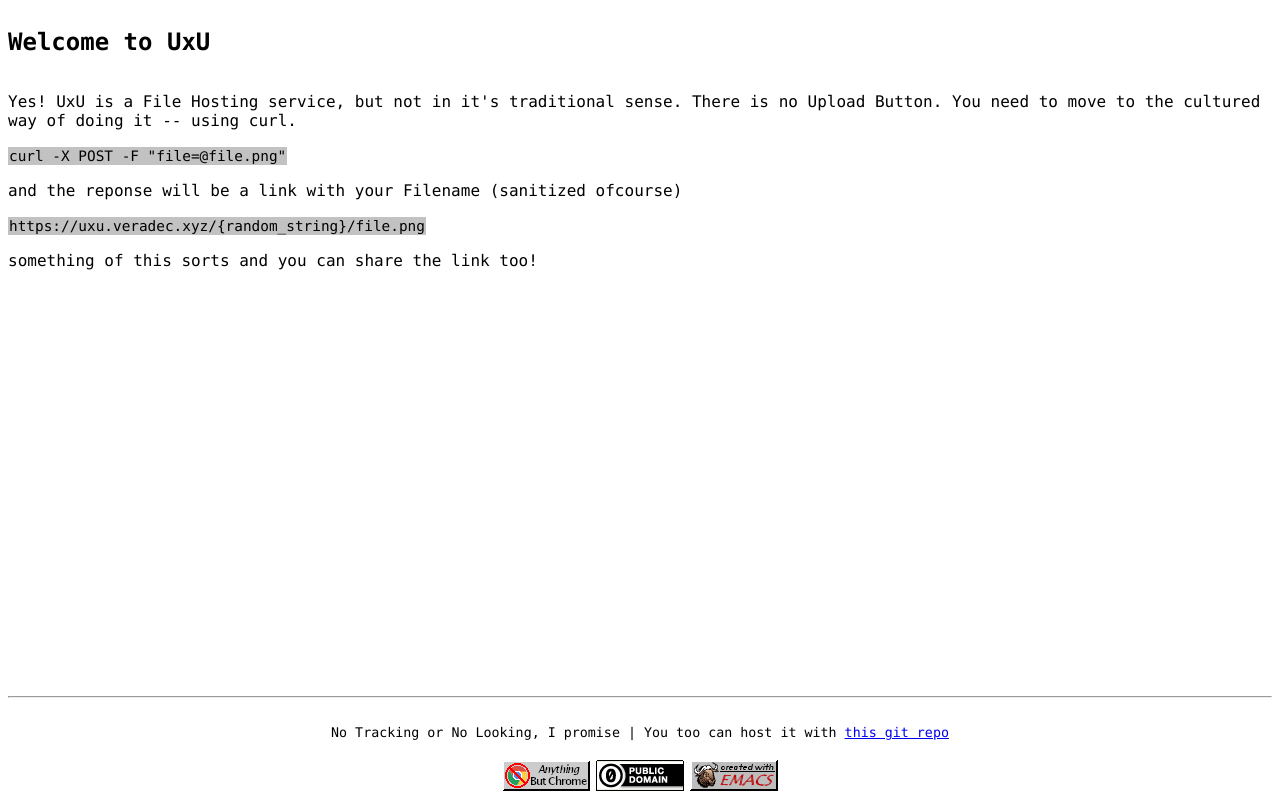
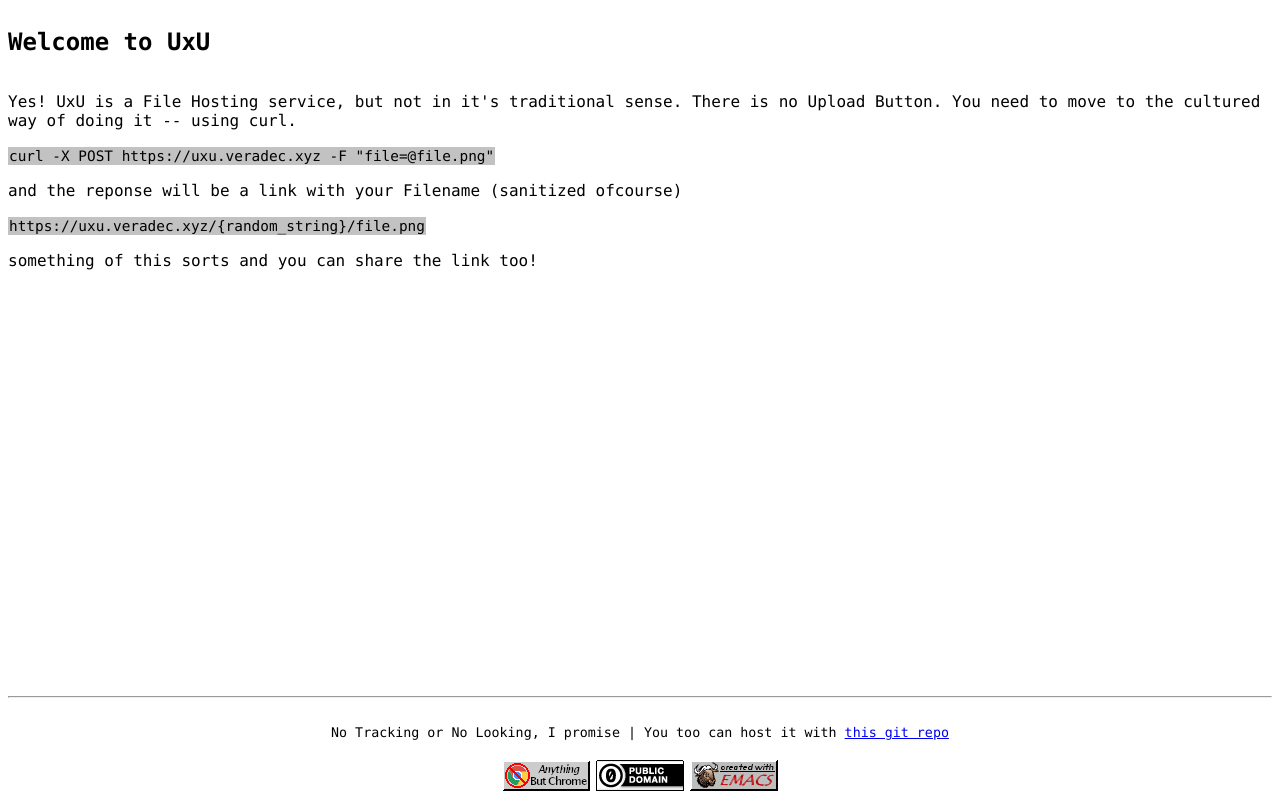
Before and after one commit to veradec/UxU, a plain HTML site: page index.html in a window 1280 px wide. Drawn offline with Linux system fonts and the light colour scheme.

```diff
--- a/index.html
+++ b/index.html
@@ -46,7 +46,7 @@
       <p>Yes! UxU is a File Hosting service, but not in it's traditional sense. There is no Upload Button.
 	You need to move to the cultured way of doing it -- using curl.</p>
 
-      <code><span>curl -X POST -F "file=@file.png"</span></code>
+      <code><span>curl -X POST https://uxu.veradec.xyz -F "file=@file.png"</span></code>
       <p>and the reponse will be a link with your Filename (sanitized ofcourse)</p>
       <code><span>https://uxu.veradec.xyz/{random_string}/file.png</span></code>
       <p>something of this sorts and you can share the link too!</p>
```
Also changed, not shown: 1 other file.
